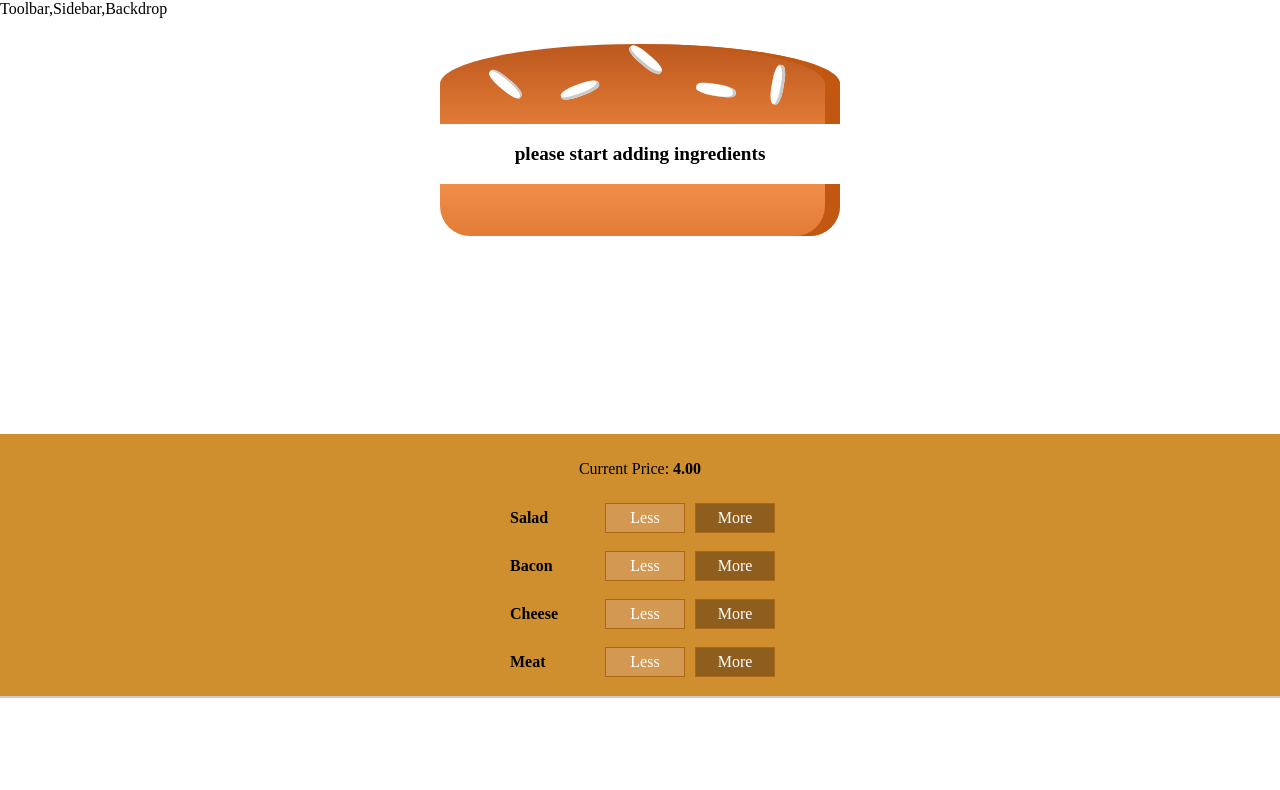
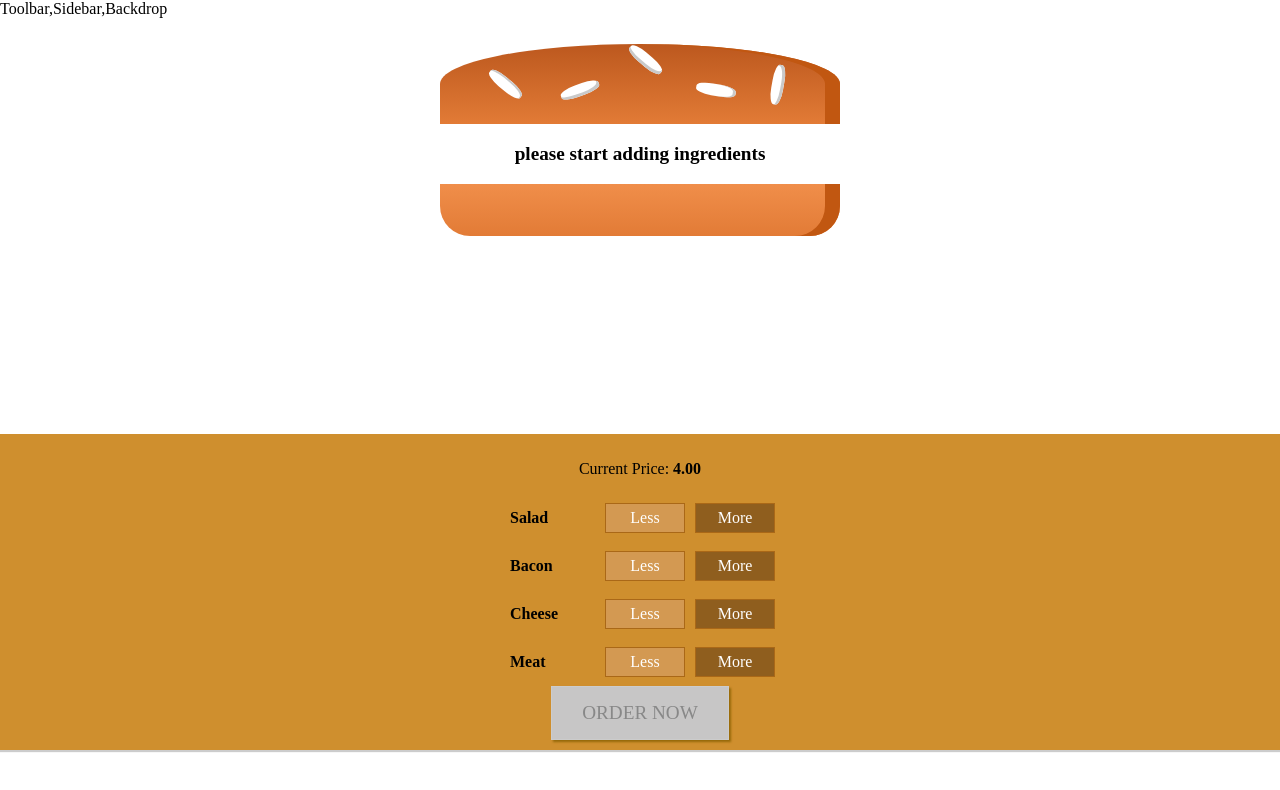
Before and after one commit to jashwant1234/starting_react, a React (Create React App) app in the folder burger_builder/: page / in a window 1280 px wide. Shown: the top 790 px of the page. Built offline with nearby package versions, Linux system fonts and the light colour scheme.

Commit message:
add some fuctionalty to your app

```diff
--- a/burger_builder/src/components/Burger/BuildControles/BuildControles.js
+++ b/burger_builder/src/components/Burger/BuildControles/BuildControles.js
@@ -12,7 +12,9 @@
 export default function BuildControles(props) {
   return (
     <div className={classes.BuildControls}>
-        <p>Current Price: <strong>{props.price.toFixed(2)}</strong></p>
+      <p>
+        Current Price: <strong>{props.price.toFixed(2)}</strong>
+      </p>
       {controls.map((ctrl) => {
         return (
           <BuildControle
@@ -23,6 +25,9 @@
           />
         );
       })}
+      <button className={classes.OrderButton}
+      disabled={!props.purchasable}
+      >ORDER NOW</button>
     </div>
   );
 }
--- a/burger_builder/src/components/Burger/BuildControles/BuildControles.module.css
+++ b/burger_builder/src/components/Burger/BuildControles/BuildControles.module.css
@@ -8,3 +8,44 @@
     margin:auto;
     padding: 10px 0;
 }
+
+.OrderButton {
+    background-color: #DAD735;
+    outline: none;
+    cursor: pointer;
+    border: 1px solid #966909;
+    color: #966909;
+    font-family: inherit;
+    font-size: 1.2em;
+    padding: 15px 30px;
+    box-shadow: 2px 2px 2px #966909;
+}
+
+.OrderButton:hover, .OrderButton:active {
+    background-color: #A0DB41;
+    border: 1px solid #966909;
+    color: #966909;
+}
+
+.OrderButton:disabled {
+    background-color: #C7C6C6;
+    cursor: not-allowed;
+    border: 1px solid #ccc;
+    color: #888888;
+}
+
+.OrderButton:not(:disabled) {
+    animation: enable 0.3s linear;
+}
+
+@keyframes enable {
+    0% {
+        transform: scale(1);
+    }
+    60% {
+        transform: scale(1.1);
+    }
+    100% {
+        transform: scale(1);
+    }
+}
--- a/burger_builder/src/containers/BurgerBuilder/BurgerBuilder.js
+++ b/burger_builder/src/containers/BurgerBuilder/BurgerBuilder.js
@@ -19,7 +19,17 @@
       meat: 0,
     },
     totalPrice: 4,
+    purchasable: false,
   };
+
+  updatePurchaseState(ingredients) {
+    const sum = Object.values(ingredients).reduce(
+      (sum1, value) => sum1 + value,
+      0
+    );
+    console.log(sum);
+    this.setState({purchasable:sum>0})
+  }
 
   addIngredientHandler = (type) => {
     const oldCount = this.state.ingredients[type];
@@ -31,6 +41,7 @@
       ingredients: updatedIngredient,
       totalPrice: this.state.totalPrice + priceAddtion,
     });
+    this.updatePurchaseState(updatedIngredient);
   };
 
   removeIngredientHandler = (type) => {
@@ -47,8 +58,10 @@
         ingredients: updatedIngredient,
         totalPrice: this.state.totalPrice - priceRemoved,
       });
+      this.updatePurchaseState(updatedIngredient);
     }
   };
+
   render() {
     return (
       <Aux>
@@ -57,6 +70,7 @@
           ingredientAdded={this.addIngredientHandler}
           ingredientRemoved={this.removeIngredientHandler}
           price={this.state.totalPrice}
+          purchasable={this.state.purchasable}
         />
       </Aux>
     );
```
